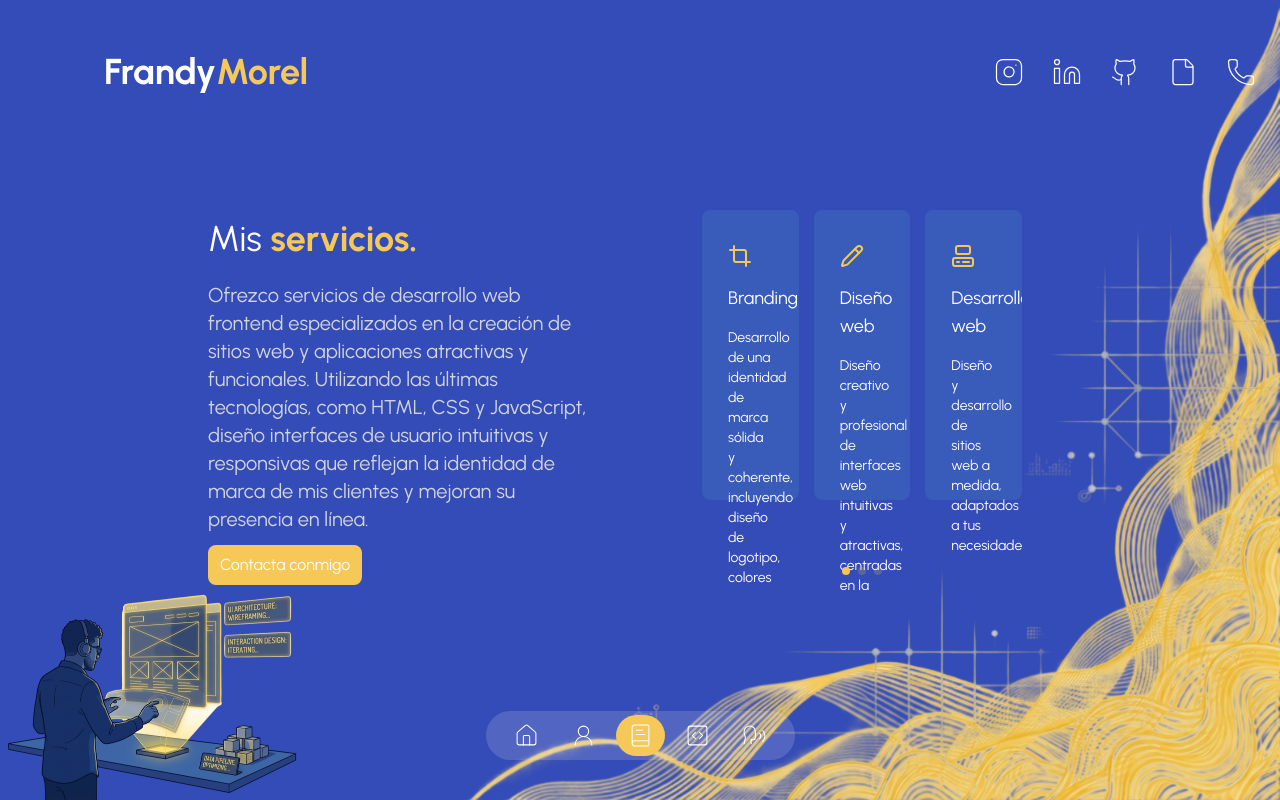
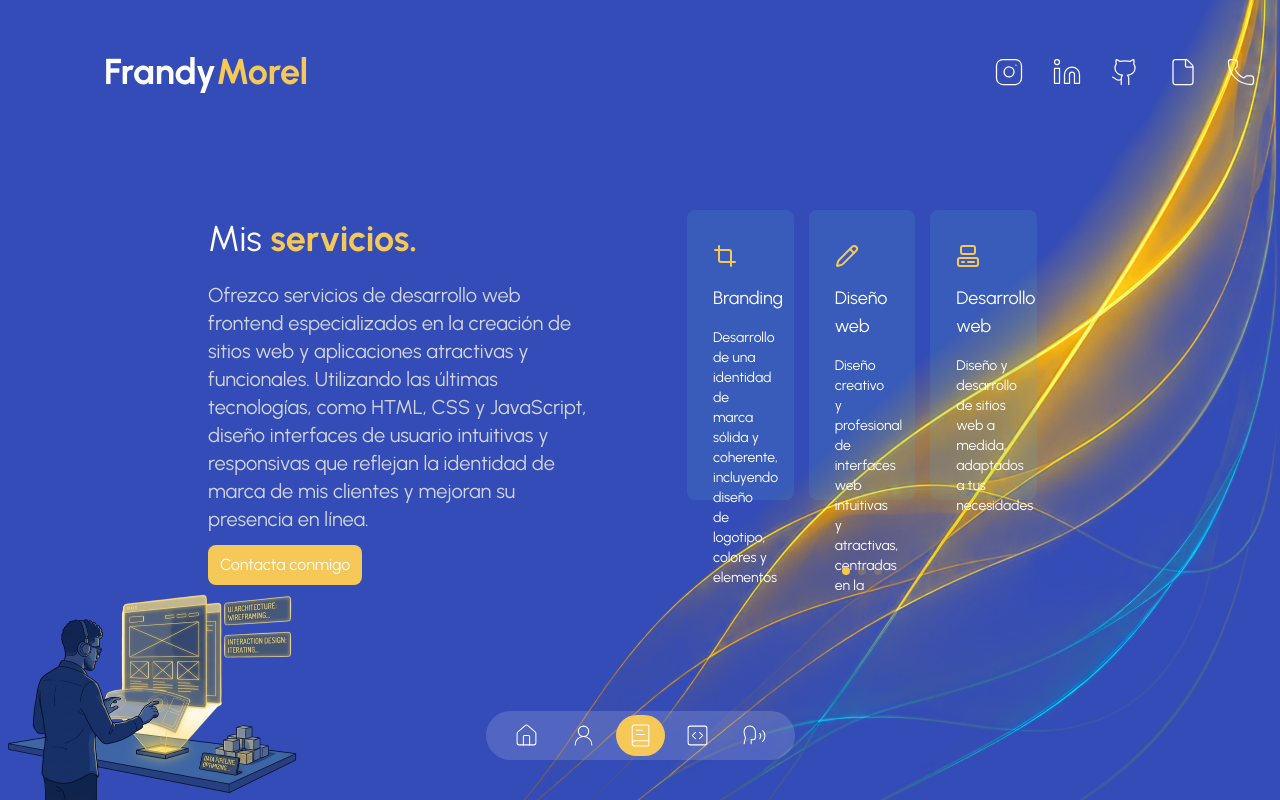
Before and after one commit to FrandyMorel/PortafolioFrand, a Next.js app: page /services in a window 1280 px wide. Built offline with nearby package versions, Linux system fonts and the light colour scheme.

Commit message:
cambios de mejora

```diff
--- a/app/Components/Slider-services.tsx
+++ b/app/Components/Slider-services.tsx
@@ -28,7 +28,7 @@ const SliderServices = () => {
             clickable: true
         }}
         modules={[Pagination]}
-        className="h-[200px] md:h-[380px] w-[320px] md:w-[620]"
+        className="h-[220px] md:h-[380px] w-[350px] md:w-[620]"
         >
             {serviceData.map((item, index) =>(
                 <SwiperSlide key={index}>
--- a/app/Components/corner-image.tsx
+++ b/app/Components/corner-image.tsx
@@ -2,7 +2,7 @@ import Image from 'next/image';
 const CornerImage = () => {
     return (
         <div className="bottom-0 right-0 hidden md:inline-block md:absolute">
-            <Image src="/Corner-1.png" width={300} height={300} alt='Circle' className='w-full h-full'/>
+            <Image src="/Corner-3.png" width={190} height={190} alt='Circle' className='w-full h-full'/>
         </div>
      );
 }
```
Also changed, not shown: public/Corner-1.png (deleted), public/Corner-3.png (added).
